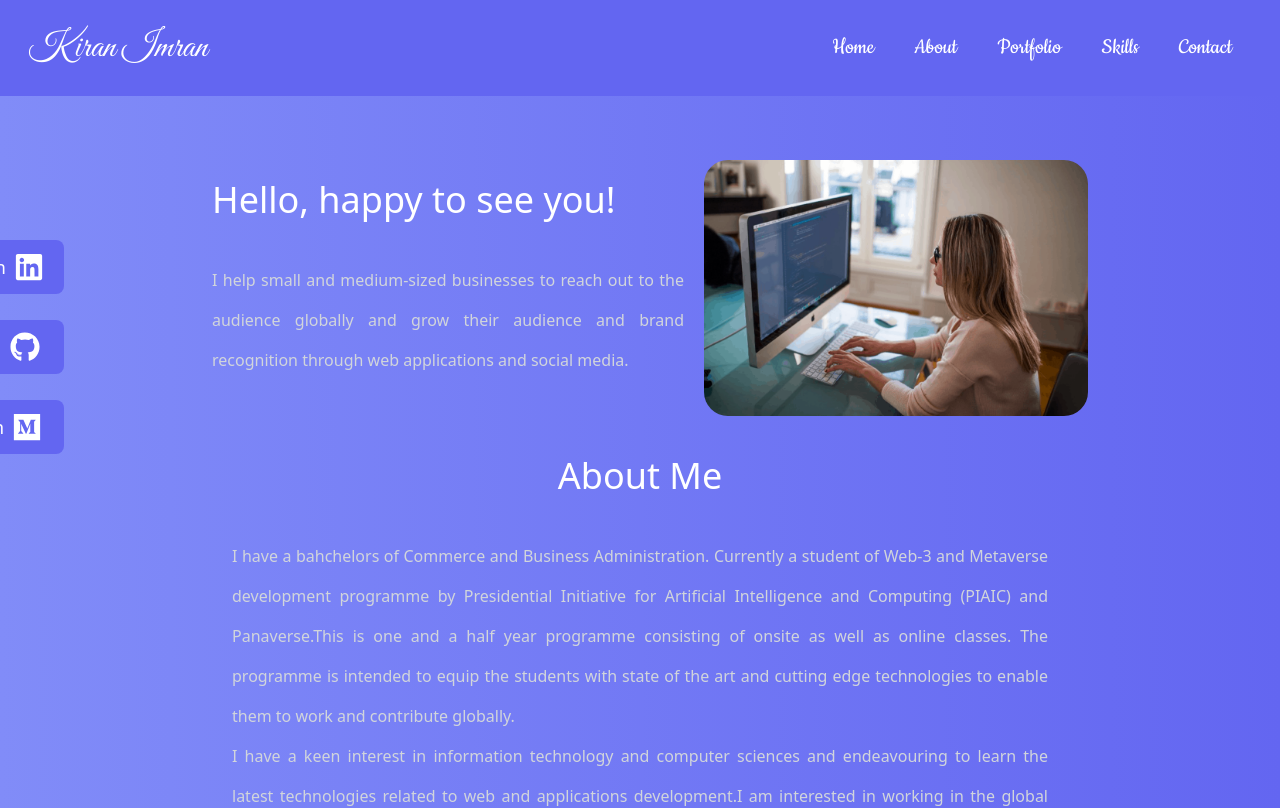
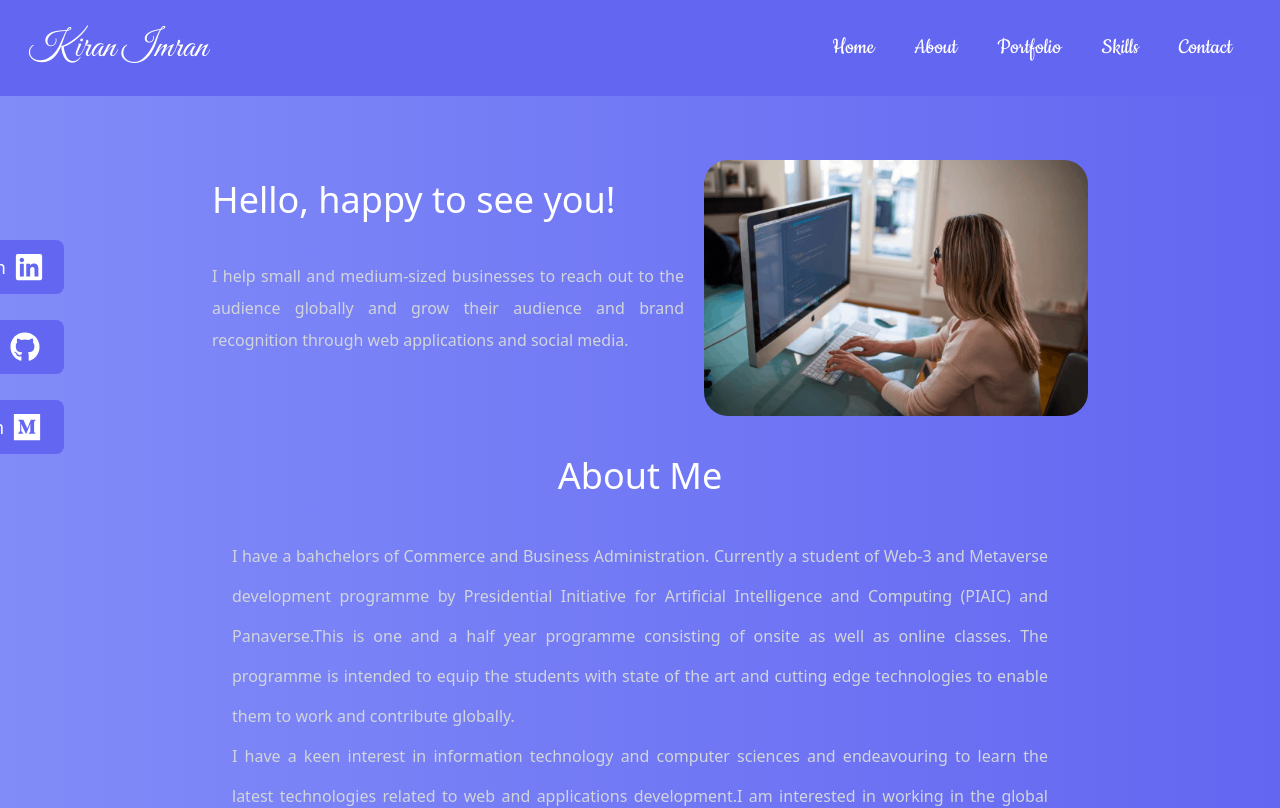
Before and after one commit to Kiran691/my-portfolio, a Next.js app: page / in a window 1280 px wide. Shown: the top 808 px of the page. Built offline with nearby package versions, Linux system fonts and the light colour scheme; a web font is replaced by a local one.

Commit message:
given space homepic

```diff
--- a/components/Homepic.tsx
+++ b/components/Homepic.tsx
@@ -10,7 +10,7 @@ export const Homepic = () => {
     <section className="max-w-4xl mx-auto flex md:flex-row flex-col mt-16 text-justify"
      id="Home">
       {/* left start here  */}
-      <div className='p-5 max-w-lg leading-10'>
+      <div className='p-5 max-w-lg leading-8'>
 
 
       <h1 className='text-white text-4xl mb-10'>
```
